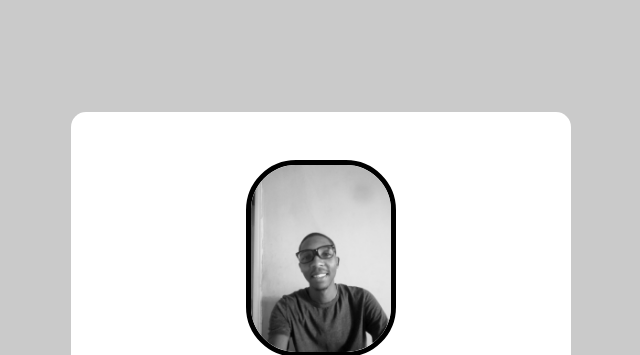
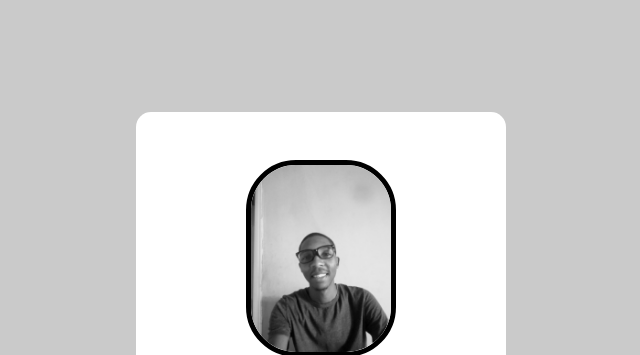
Before and after one commit to AleeyuDev/stage-one, a plain HTML site: page index.html in a window 1280 px wide. Shown: the top 355 px of the page, without its empty margins (295-935 px from the left). Drawn offline with Linux system fonts and the light colour scheme; files that its build step writes are made by us from their sources; files whose address does not match are found by name.

Commit message:
fix index.js

```diff
--- a/index.html
+++ b/index.html
@@ -8,7 +8,7 @@
   </head>
   <body>
     <div class="container">
-        <section >
+
 
       <div class="profile">
 
@@ -47,7 +47,7 @@
             >
           </div>
         </div>
-      </section>
+
     </div>
     <script src="/FRONTEND_TRACK/STAGE_TWO/index.js"></script>
   </body>
--- a/main.css
+++ b/main.css
@@ -22,6 +22,9 @@ body {
   margin-bottom: 5rem;
   border-radius: 15px;
   text-align: center;
+  background-color: #fff;
+  border-radius: 15px;
+  margin-top: 5em;
 }
 
 p {
@@ -37,11 +40,6 @@ img {
   border: solid 5px black;
 }
 
-section {
-  background-color: #fff;
-  border-radius: 15px;
-  margin-top: 5em;
-}
 .date-time,
 .track,
 .github {
```
